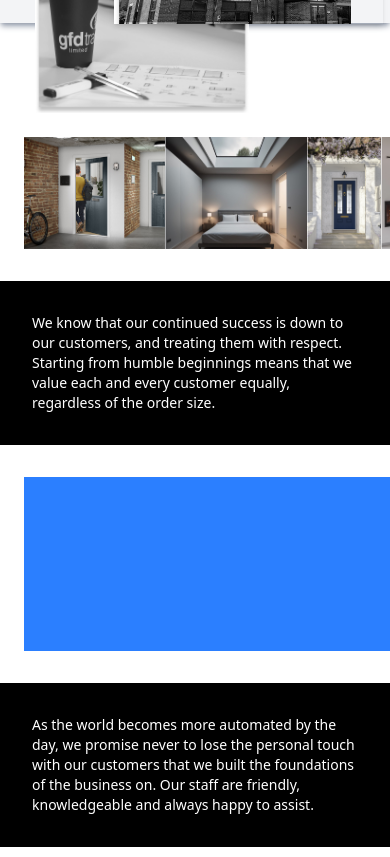
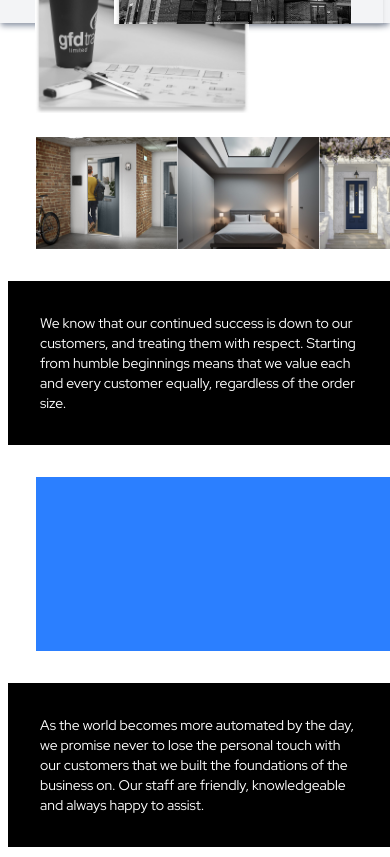
Before and after one commit to tr3yd4n/Test-GFD, a Vue app in the folder gfd-spa/: page / in a window 390 px wide. Shown: the part 1140-1997 px from the top of the page. Built offline with nearby package versions, Linux system fonts and the light colour scheme.

Commit message:
Our Team Cards
Fixed Card Sizing issue when scaling and added font. Animation styling mostly complete - arrow icon needs adding and Team member page route needs creating

```diff
--- a/gfd-spa/index.html
+++ b/gfd-spa/index.html
@@ -5,6 +5,7 @@
     <link rel="icon" type="image/svg+xml" href="/vite.svg" />
     <meta name="viewport" content="width=device-width, initial-scale=1.0" />
     <title>Vite + Vue</title>
+    <link href="https://fonts.googleapis.com/css2?family=Red+Hat+Display:wght@400;500;700&display=swap" rel="stylesheet">
   </head>
   <body>
     <div id="app"></div>
--- a/gfd-spa/src/components/CompanyValuesSection.vue
+++ b/gfd-spa/src/components/CompanyValuesSection.vue
@@ -13,6 +13,7 @@
           ></div>
           <h2
             class="text-xl md:text-3xl lg:text-5xl font-bold absolute top-0 left-[35px] h-[52px]"
+            style="font-family: 'Red Hat Display', sans-serif"
           >
             Company <br />Values & Ethos
           </h2>
@@ -46,7 +47,7 @@
       <!-- Content Column -->
       <div class="w-full md:w-2/3">
         <!-- <div class="w-100% h-[153px] bg-red-500 mb-8 lg:mb-9 mr-6 lg:mr-0"></div> -->
-        <div class="overflow-hidden w-full mb-8 lg:mb-19 ml-6 lg:ml-0">
+        <div class="overflow-hidden w-full mb-8 lg:mb-10 ml-9 lg:ml-0">
           <div class="flex flex-nowrap gap-0">
             <img
               v-for="(img, index) in exampleImages"
@@ -58,7 +59,8 @@
           </div>
         </div>
         <p
-          class="p-8 mb-8 bg-black text-sm md:text-base lg:text-lg text-white md:bg-transparent md:text-black md:mb-1 md:p-2 md:hidden"
+          class="p-8 ml-2 mb-8 bg-black text-sm md:text-base lg:text-lg text-white md:bg-transparent md:text-black md:mb-1 md:p-2 md:hidden"
+          style="font-family: 'Red Hat Display', sans-serif"
         >
           We know that our continued success is down to our customers, and
           treating them with respect. Starting from humble beginnings means that
@@ -67,11 +69,12 @@
         </p>
 
         <div
-          class="w-100% h-[173.8px] bg-blue-500 mb-8 lg:mb-19 ml-6 lg:ml-0"
+          class="w-100% h-[173.8px] bg-blue-500 mb-8 lg:mb-10 ml-9 lg:ml-0"
         ></div>
 
         <p
-          class="p-8 mb-8 bg-black text-sm md:text-base lg:text-lg text-white md:bg-transparent md:text-black md:mb-1 md:p-2 md:hidden"
+          class="p-8 ml-2 mb-8 bg-black text-sm md:text-base lg:text-lg text-white md:bg-transparent md:text-black md:mb-1 md:p-2 md:hidden"
+          style="font-family: 'Red Hat Display', sans-serif"
         >
           As the world becomes more automated by the day, we promise never to
           lose the personal touch with our customers that we built the
@@ -80,7 +83,8 @@
         </p>
 
         <p
-          class="hidden md:block pt-12 text-base lg:text-lg bg-transparent text-black h-[221px] lg:pb-[70px]"
+          class="hidden font-semibold md:block pt-12 lg:text-base bg-transparent text-black h-[221px] lg:pb-[70px]"
+          style="font-family: 'Red Hat Display', sans-serif"
         >
           We know that our continued success is down to our customers, and
           treating them with respect. Starting from humble beginnings means that
@@ -93,6 +97,7 @@
           foundations of the business on. Our staff are friendly, knowledgeable
           and always happy to assist.
         </p>
+        <hr class="w-full border-t border-black mt-6" />
       </div>
     </div>
   </section>
--- a/gfd-spa/src/components/GFDMain.vue
+++ b/gfd-spa/src/components/GFDMain.vue
@@ -100,7 +100,7 @@ const users = [
       </div>
 
       <!--Team Grid (will make into a component when adding pagination controls)-->
-      <div class="w-100% flex flex-wrap justify-content-between gap-3 ml-6">
+      <div class="w-100% flex flex-wrap justify-between gap-y-4 md:gap-y-6 lg:gap-y-7 ml-6">
         <TeamCard
           v-for="user in users"
           :key="user.name"
@@ -111,6 +111,8 @@ const users = [
         />
       </div>
     </div>
+
+
   </section>
 
 
--- a/gfd-spa/src/components/OurTeamSection.vue
+++ b/gfd-spa/src/components/OurTeamSection.vue
@@ -2,11 +2,16 @@
   <section class="w-full mt-6">
     <div class="max-w-7xl mx-auto flex flex-col gap-6">
       <div class="w-100% border-b border-black ml-6">
-        <h2 class="text-xl md:text-3xl lg:text-5xl font-bold pb-2">Our Team</h2>
+        <h2
+          class="text-xl md:text-3xl lg:text-5xl pb-2"
+          style="font-family: 'Red Hat Display', sans-serif"
+        >
+          Our Team
+        </h2>
       </div>
 
       <!--Buttons for Team Grid pagination-->
-      <div class="flex gap-1 ml-6">
+      <div class="flex gap-1 ml-6 w-full justify-start lg:justify-end">
         <button
           class="w-6 h-6 rounded-full bg-black flex items-center justify-center"
         >
@@ -47,7 +52,9 @@
       </div>
 
       <!--Team Grid (will make into a component when adding pagination controls)-->
-      <div class="w-100% flex flex-wrap justify-content-between gap-3 ml-6">
+      <div
+        class="grid grid-cols-2 md:grid-cols-4 lg:grid-cols-5 gap-6 ml-6 justify-between"
+      >
         <TeamCard
           v-for="teamMember in teamMembers"
           :key="teamMember.name"
@@ -58,8 +65,6 @@
         />
       </div>
     </div>
-
-
   </section>
 </template>
 
--- a/gfd-spa/src/components/TeamCard.vue
+++ b/gfd-spa/src/components/TeamCard.vue
@@ -1,10 +1,11 @@
 <template>
-  <div
-    class="relative group w-[130px] h-[174px] overflow-hidden"
-  >
+<div
+  class="relative group w-[130px] h-[174px] md:w-[180px] md:h-[240px] lg:w-[235px] lg:h-[313px] overflow-hidden transition-transform duration-500 ease-in-out group-hover:scale-105"
+>
+
     <!-- Job Title (Top Reveal) -->
     <p
-      class="absolute top-0 left-0 w-full h-[10%] bg-white text-xs text-center italic font-semibold text-gray-800 translate-y-[-100%] opacity-0 group-hover:translate-y-0 group-hover:opacity-100 transition-all duration-500 ease-in-out z-10"
+      class="absolute top-0 left-0 w-full h-[10%] bg-black text-white text-sm pl-5 pt-1 italic translate-y-[-100%] opacity-0 group-hover:translate-y-0 group-hover:opacity-100 transition-all duration-500 ease-in-out z-10"
     >
       {{ jobTitle }}
     </p>
@@ -26,7 +27,7 @@
     <!-- Router Link (Bottom Reveal) -->
     <RouterLink
       :to="'/user-card'"
-      class="absolute bottom-0 left-0 w-full h-[10%] bg-white text-xs text-center font-medium text-gray-800 translate-y-full opacity-0 group-hover:translate-y-0 group-hover:opacity-100 transition-all duration-500 ease-in-out z-10 cursor-pointer"
+      class="absolute bottom-0 left-0 w-full h-[10%] text-md font text-end pr-2 font-medium text-white underline translate-y-full opacity-0 group-hover:translate-y-0 group-hover:opacity-100 transition-all duration-500 ease-in-out z-10 cursor-pointer"
     >
       View Profile
     </RouterLink>
--- a/gfd-spa/src/style.css
+++ b/gfd-spa/src/style.css
@@ -1 +1,2 @@
+@import url('https://fonts.googleapis.com/css2?family=Red+Hat+Display:wght@400;600&display=swap');
 @import "tailwindcss";
```
